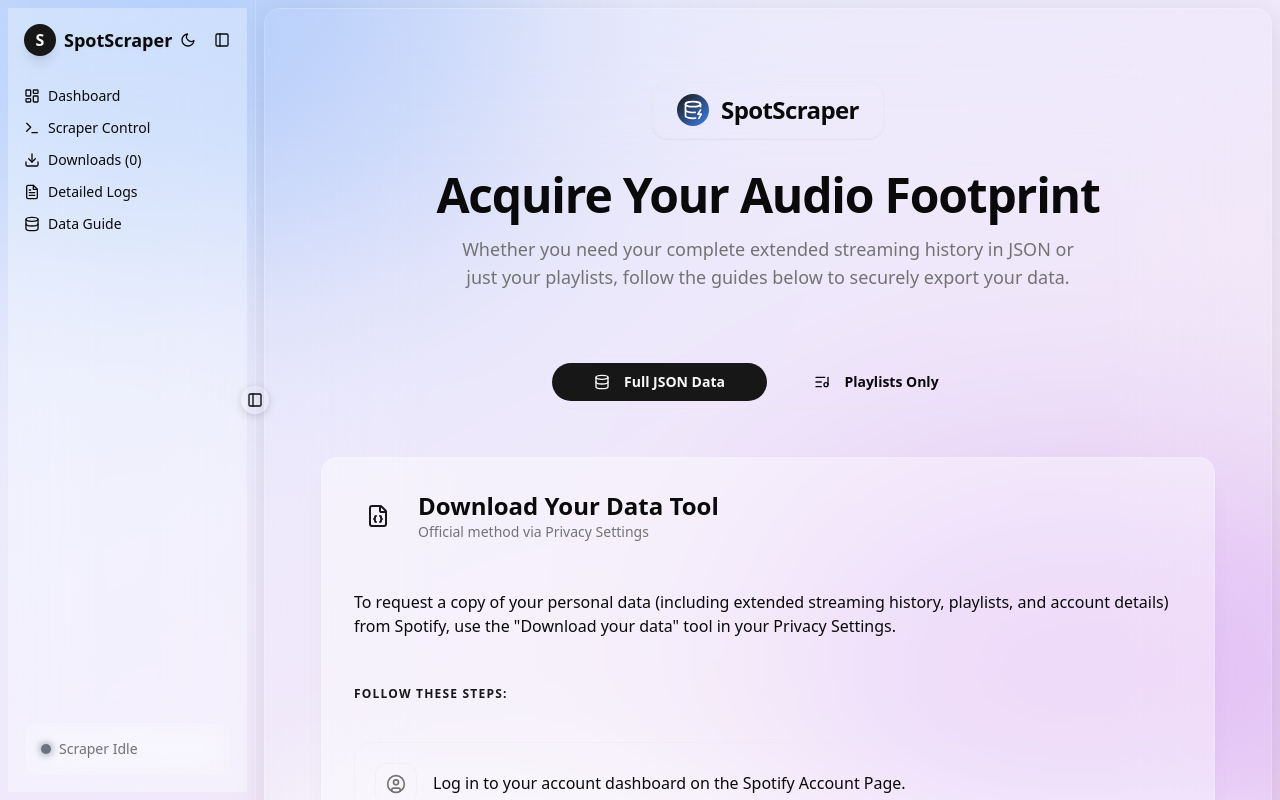
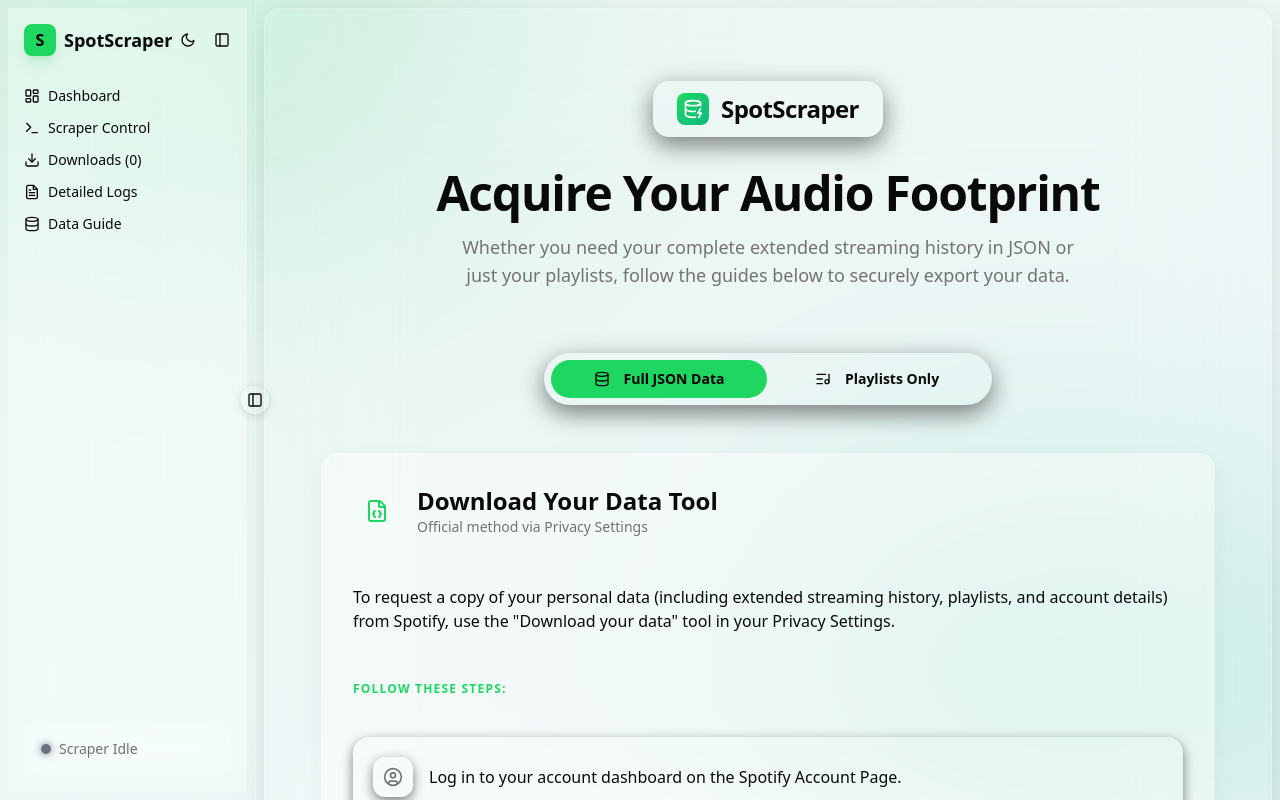
Before and after one commit to PeterMaks/SpotScraper, a React (Vite) app in the folder dashboard/frontend/: page /acquire in a window 1280 px wide. Shown: the top 800 px of the page. Built offline with nearby package versions, Linux system fonts and the light colour scheme; no server answers.

Commit message:
overhauled to spitify theme

```diff
--- a/dashboard/frontend/src/components/Layout.jsx
+++ b/dashboard/frontend/src/components/Layout.jsx
@@ -61,10 +61,10 @@
 
   return (
     <>
-      {/* Super High Glassmorphism Background layer */}
-      <div className="fixed inset-0 z-[-1] bg-gradient-to-br from-blue-500/10 via-purple-500/10 to-pink-500/10 dark:from-blue-900/30 dark:via-purple-900/30 dark:to-pink-900/30">
-        <div className="absolute top-[-20%] left-[-10%] w-[50%] h-[50%] rounded-full bg-blue-500/30 blur-[120px] mix-blend-screen pointer-events-none" />
-        <div className="absolute bottom-[-10%] right-[-10%] w-[50%] h-[50%] rounded-full bg-purple-500/30 blur-[120px] mix-blend-screen pointer-events-none" />
+      {/* Spotify-inspired ambient background */}
+      <div className="fixed inset-0 z-[-1] bg-gradient-to-br from-green-500/5 via-emerald-500/5 to-teal-500/5 dark:from-green-900/20 dark:via-emerald-950/20 dark:to-black/0">
+        <div className="absolute top-[-20%] left-[-10%] w-[50%] h-[50%] rounded-full bg-green-500/15 dark:bg-green-500/10 blur-[120px] mix-blend-screen pointer-events-none" />
+        <div className="absolute bottom-[-10%] right-[-10%] w-[50%] h-[50%] rounded-full bg-emerald-500/15 dark:bg-emerald-500/8 blur-[120px] mix-blend-screen pointer-events-none" />
       </div>
 
       <TooltipProvider delayDuration={0}>
@@ -73,7 +73,7 @@
             <SidebarHeader>
               <div className="flex items-center justify-between p-2">
                 <div className="flex items-center gap-2">
-                  <div className="flex size-8 items-center justify-center rounded-lg bg-primary text-primary-foreground font-bold shrink-0 shadow-lg shadow-primary/20">
+                  <div className="flex size-8 items-center justify-center rounded-lg bg-primary text-primary-foreground font-bold shrink-0 shadow-lg shadow-green-500/20">
                     S
                   </div>
                   <span className="font-semibold text-lg truncate group-data-[collapsible=icon]:hidden drop-shadow-sm">SpotScraper</span>
@@ -155,7 +155,7 @@
           </Sidebar>
 
           {/* Main Content Area */}
-          <main className="flex-1 flex flex-col relative min-h-screen overflow-hidden bg-background/20 backdrop-blur-3xl m-2 rounded-2xl border border-white/20 shadow-[0_8px_32px_rgba(0,0,0,0.1)]">
+          <main className="flex-1 min-w-0 flex flex-col relative min-h-screen overflow-hidden bg-background/20 backdrop-blur-3xl m-2 rounded-2xl border border-white/20 shadow-[0_8px_32px_rgba(0,0,0,0.1)]">
             {/* Mobile-only floating trigger since sidebar hides completely on mobile */}
             <div className="absolute top-4 left-4 z-50 md:hidden flex items-center gap-2">
               <SidebarTrigger className="bg-background/50 backdrop-blur-md border border-white/10 shadow-sm" />
@@ -187,7 +187,7 @@
 
           {currentTrack && (
             <div className={`fixed bottom-6 left-1/2 -translate-x-1/2 w-[90%] max-w-2xl rounded-2xl border border-white/20 bg-background/80 backdrop-blur-3xl shadow-[0_8px_32px_rgba(0,0,0,0.25)] p-3 flex items-center justify-between gap-4 z-[100] transition-all duration-500 ${isPlaying ? 'translate-y-0 opacity-100' : 'translate-y-0 opacity-100'}`}>
-              <div className="flex items-center gap-3 w-1/3 min-w-[180px]">
+              <div className="flex items-center gap-3 shrink min-w-0 flex-1">
                 <div className="flex h-12 w-12 shrink-0 items-center justify-center rounded-xl bg-secondary text-secondary-foreground shadow-inner border border-white/10 overflow-hidden relative">
                   <img
                     key={currentTrack.name}
@@ -209,12 +209,12 @@
                 </div>
               </div>
 
-              <div className="flex flex-col items-center gap-1 w-1/3 flex-1">
+              <div className="flex flex-col items-center gap-1 shrink-0">
                 <div className="flex items-center gap-2">
                   <Button variant="ghost" size="icon" className="hover:bg-white/10 rounded-full" onClick={handlePlayPrev} disabled={downloads.length === 0} title="Previous">
                     <Icons.SkipBack className="size-4" />
                   </Button>
-                  <Button variant="outline" size="icon" className="size-9 rounded-full bg-background/50 backdrop-blur-md border-white/20 shadow-md hover:bg-white/20 flex items-center justify-center" onClick={() => currentTrack && setIsPlaying(!isPlaying)} disabled={!currentTrack}>
+                  <Button variant="outline" size="icon" className="size-9 rounded-full bg-primary text-primary-foreground border-0 shadow-md hover:scale-105 hover:bg-[#1db954] transition-transform flex items-center justify-center" onClick={() => currentTrack && setIsPlaying(!isPlaying)} disabled={!currentTrack}>
                     <span className="t-icon-swap" data-state={isPlaying ? 'a' : 'b'}>
                       <span className="t-icon" data-icon="a">
                         <Icons.Pause className="size-4" />
@@ -228,7 +228,7 @@
                     <Icons.SkipForward className="size-4" />
                   </Button>
                 </div>
-                <div className="flex items-center gap-2 w-full max-w-md">
+                <div className="hidden sm:flex items-center gap-2 w-full max-w-md">
                   <span ref={timeTextRef} className="text-[10px] font-medium text-muted-foreground w-8 text-right tabular-nums">0:00</span>
                   <input
                     ref={sliderRef}
@@ -245,7 +245,7 @@
                 </div>
               </div>
 
-              <div className="flex items-center gap-2 w-1/3 justify-end min-w-[120px]">
+              <div className="hidden md:flex items-center gap-2 justify-end">
                 <Icons.Volume className="size-4 text-muted-foreground" />
                 <input
                   type="range"
--- a/dashboard/frontend/src/index.css
+++ b/dashboard/frontend/src/index.css
@@ -14,74 +14,72 @@
   }
 
   :root {
+    /* Light theme — warm white surfaces, Spotify Green accent */
     --background: oklch(0.98 0 0 / 0%);
-    /* Transparent to show the fancy bg */
     --foreground: oklch(0.145 0 0);
     --card: oklch(1 0 0 / 40%);
     --card-foreground: oklch(0.145 0 0);
     --popover: oklch(1 0 0 / 75%);
     --popover-foreground: oklch(0.145 0 0);
-    --primary: oklch(0.205 0 0);
-    --primary-foreground: oklch(0.985 0 0);
+    --primary: #1ed760;
+    --primary-foreground: #000000;
     --secondary: oklch(0.97 0 0 / 50%);
     --secondary-foreground: oklch(0.205 0 0);
     --muted: oklch(0.97 0 0 / 50%);
     --muted-foreground: oklch(0.556 0 0);
     --accent: oklch(0.97 0 0 / 50%);
     --accent-foreground: oklch(0.205 0 0);
-    --destructive: oklch(0.577 0.245 27.325);
-    --border: oklch(0.922 0 0 / 30%);
-    --input: oklch(0.922 0 0 / 30%);
-    --ring: oklch(0.708 0 0 / 50%);
-    --chart-1: oklch(0.87 0 0);
-    --chart-2: oklch(0.556 0 0);
+    --destructive: #f3727f;
+    --border: transparent;
+    --input: transparent;
+    --ring: #1ed760;
+    --chart-1: #1ed760;
+    --chart-2: #1db954;
     --chart-3: oklch(0.439 0 0);
     --chart-4: oklch(0.371 0 0);
     --chart-5: oklch(0.269 0 0);
-    --radius: 1rem;
+    --radius: 0.5rem;
     --sidebar: oklch(1 0 0 / 30%);
     --sidebar-foreground: oklch(0.145 0 0);
-    --sidebar-primary: oklch(0.205 0 0);
-    --sidebar-primary-foreground: oklch(0.985 0 0);
+    --sidebar-primary: #1ed760;
+    --sidebar-primary-foreground: #000000;
     --sidebar-accent: oklch(0.97 0 0 / 50%);
     --sidebar-accent-foreground: oklch(0.205 0 0);
-    --sidebar-border: oklch(0.922 0 0 / 20%);
-    --sidebar-ring: oklch(0.708 0 0 / 50%);
+    --sidebar-border: transparent;
   }
 
   .dark {
-    --background: oklch(0.05 0 0 / 0%);
-    /* Transparent */
-    --foreground: oklch(0.985 0 0);
-    --card: oklch(0 0 0 / 40%);
-    --card-foreground: oklch(0.985 0 0);
-    --popover: oklch(0.12 0 0 / 75%);
-    --popover-foreground: oklch(0.985 0 0);
-    --primary: oklch(0.922 0 0);
-    --primary-foreground: oklch(0.205 0 0);
-    --secondary: oklch(0.269 0 0 / 50%);
-    --secondary-foreground: oklch(0.985 0 0);
-    --muted: oklch(0.269 0 0 / 50%);
-    --muted-foreground: oklch(0.708 0 0);
-    --accent: oklch(0.269 0 0 / 50%);
-    --accent-foreground: oklch(0.985 0 0);
-    --destructive: oklch(0.704 0.191 22.216);
-    --border: oklch(1 0 0 / 15%);
-    --input: oklch(1 0 0 / 15%);
-    --ring: oklch(0.556 0 0 / 50%);
-    --chart-1: oklch(0.87 0 0);
-    --chart-2: oklch(0.556 0 0);
-    --chart-3: oklch(0.439 0 0);
-    --chart-4: oklch(0.371 0 0);
-    --chart-5: oklch(0.269 0 0);
-    --sidebar: oklch(0 0 0 / 30%);
-    --sidebar-foreground: oklch(0.985 0 0);
-    --sidebar-primary: oklch(0.488 0.243 264.376);
-    --sidebar-primary-foreground: oklch(0.985 0 0);
-    --sidebar-accent: oklch(0.269 0 0 / 50%);
-    --sidebar-accent-foreground: oklch(0.985 0 0);
-    --sidebar-border: oklch(1 0 0 / 15%);
-    --sidebar-ring: oklch(0.556 0 0 / 50%);
+    /* Spotify dark theme — #121212 base, #181818 surfaces, #1ed760 accent */
+    --background: #121212;
+    --foreground: #ffffff;
+    --card: #181818;
+    --card-foreground: #ffffff;
+    --popover: #252525;
+    --popover-foreground: #ffffff;
+    --primary: #1ed760;
+    --primary-foreground: #000000;
+    --secondary: #1f1f1f;
+    --secondary-foreground: #ffffff;
+    --muted: #272727;
+    --muted-foreground: #b3b3b3;
+    --accent: #1f1f1f;
+    --accent-foreground: #ffffff;
+    --destructive: #f3727f;
+    --border: transparent;
+    --input: transparent;
+    --ring: #1ed760;
+    --chart-1: #1ed760;
+    --chart-2: #1db954;
+    --chart-3: #539df5;
+    --chart-4: #ffa42b;
+    --chart-5: #f3727f;
+    --sidebar: #121212;
+    --sidebar-foreground: #ffffff;
+    --sidebar-primary: #1ed760;
+    --sidebar-primary-foreground: #000000;
+    --sidebar-accent: #1f1f1f;
+    --sidebar-accent-foreground: #ffffff;
+    --sidebar-border: transparent;
   }
 
   * {
@@ -95,7 +93,7 @@
   }
 
   .dark body {
-    background-color: #0f172a;
+    background-color: #121212;
   }
 
   html {
--- a/dashboard/frontend/src/pages/AcquireDataGuide.jsx
+++ b/dashboard/frontend/src/pages/AcquireDataGuide.jsx
@@ -23,8 +23,8 @@
   return (
     <div className="flex flex-col items-center py-10 px-6 w-full animate-in fade-in duration-500">
       <header className="text-center mb-16 max-w-3xl">
-        <div className="inline-flex items-center gap-3 mb-8 px-6 py-3 bg-secondary/50 border rounded-2xl shadow-sm">
-          <div className="flex size-8 rounded-lg bg-gradient-to-br from-primary to-blue-500 items-center justify-center text-white">
+        <div className="inline-flex items-center gap-3 mb-8 px-6 py-3 bg-secondary/50 rounded-2xl shadow-[0_8px_24px_rgba(0,0,0,0.5)]">
+          <div className="flex size-8 rounded-lg bg-gradient-to-br from-primary to-emerald-500 items-center justify-center text-white">
             <DatabaseZap size={20} />
           </div>
           <span className="text-2xl font-extrabold tracking-tight">SpotScraper</span>
@@ -35,7 +35,7 @@
         </p>
       </header>
 
-      <div className="flex relative bg-secondary/50 p-1.5 rounded-full mb-12 border w-full max-w-md mx-auto">
+      <div className="flex relative bg-secondary/50 p-1.5 rounded-full mb-12 w-full max-w-md mx-auto shadow-[0_8px_24px_rgba(0,0,0,0.5)]">
         <Button
           variant={activeTab === 'full' ? 'default' : 'ghost'}
           className="flex-1 rounded-full text-sm font-semibold h-10"
@@ -54,7 +54,7 @@
 
       <div className="w-full max-w-4xl mx-auto">
         {activeTab === 'full' && (
-          <Card className="p-8 border bg-card">
+          <Card className="p-8 bg-card shadow-[0_8px_24px_rgba(0,0,0,0.5)] border-0">
             <div className="flex items-center gap-4 mb-8">
               <div className="flex size-12 rounded-xl bg-primary/15 items-center justify-center text-primary">
                 <FileJson size={24} />
@@ -73,8 +73,8 @@
 
             <div className="grid gap-4 mb-12">
               {steps.map((step, idx) => (
-                <div key={idx} className="flex items-start gap-4 p-5 bg-secondary/30 rounded-2xl border">
-                  <div className="text-muted-foreground bg-background p-2.5 rounded-xl border">
+                <div key={idx} className="flex items-start gap-4 p-5 bg-secondary/30 rounded-2xl shadow-[0_4px_12px_rgba(0,0,0,0.5)]">
+                  <div className="text-muted-foreground bg-background p-2.5 rounded-xl shadow-[0_4px_12px_rgba(0,0,0,0.5)]">
                     {step.icon}
                   </div>
                   <p className="text-base pt-2">{step.text}</p>
@@ -82,7 +82,7 @@
               ))}
             </div>
 
-            <div className="p-6 rounded-2xl bg-primary/5 border border-primary/20 flex gap-5">
+            <div className="p-6 rounded-2xl bg-[#1ed760]/5 flex gap-5 shadow-[0_4px_12px_rgba(0,0,0,0.5)]">
               <div className="text-primary pt-1">
                 <Info size={24} />
               </div>
@@ -97,9 +97,9 @@
         )}
 
         {activeTab === 'playlists' && (
-          <Card className="p-8 border bg-card text-center flex flex-col items-center">
+          <Card className="p-8 bg-card shadow-[0_8px_24px_rgba(0,0,0,0.5)] text-center flex flex-col items-center border-0">
             <div className="flex items-center gap-4 mb-8 self-start text-left w-full">
-              <div className="flex size-12 rounded-xl bg-purple-500/15 items-center justify-center text-purple-500">
+              <div className="flex size-12 rounded-xl bg-green-500/15 items-center justify-center text-green-500">
                 <Music size={24} />
               </div>
               <div>
@@ -112,8 +112,8 @@
               If you only need your playlists and don't want to wait 30 days for Spotify's full archive, <strong>Exportify</strong> is a secure third-party tool that connects to the Spotify API and instantly generates CSV files of your playlists.
             </p>
 
-            <div className="flex flex-col items-center gap-8 p-12 bg-secondary/30 rounded-3xl border w-full">
-              <div className="flex size-20 rounded-3xl bg-gradient-to-br from-purple-500/20 to-blue-500/20 border items-center justify-center text-foreground shadow-lg">
+            <div className="flex flex-col items-center gap-8 p-12 bg-secondary/30 rounded-3xl w-full shadow-[0_4px_12px_rgba(0,0,0,0.5)]">
+              <div className="flex size-20 rounded-3xl bg-gradient-to-br from-green-500/20 to-emerald-500/20 items-center justify-center text-foreground shadow-lg">
                 <ExternalLink size={32} />
               </div>
 
--- a/dashboard/frontend/src/pages/Downloads.jsx
+++ b/dashboard/frontend/src/pages/Downloads.jsx
@@ -216,7 +216,7 @@
       </div>
 
       <Card>
-        <div className="rounded-md border">
+        <div className="rounded-md">
           <Table>
             <TableHeader>
               <TableRow>
@@ -341,7 +341,7 @@
       </Card>
 
       {selectedFiles.size > 0 && createPortal(
-        <div className={`fixed ${currentTrack ? 'bottom-24' : 'bottom-6'} left-1/2 -translate-x-1/2 w-[90%] max-w-2xl rounded-2xl border border-white/20 bg-background/80 backdrop-blur-3xl shadow-[0_8px_32px_rgba(0,0,0,0.25)] px-6 py-3 flex items-center justify-between gap-4 z-[110] animate-in slide-in-from-bottom-10 fade-in duration-300 transition-[bottom] duration-300`}>
+        <div className={`fixed ${currentTrack ? 'bottom-24' : 'bottom-6'} left-1/2 -translate-x-1/2 w-[90%] max-w-2xl rounded-2xl bg-background/80 backdrop-blur-3xl shadow-[0_8px_32px_rgba(0,0,0,0.5)] px-6 py-3 flex items-center justify-between gap-4 z-[110] animate-in slide-in-from-bottom-10 fade-in duration-300 transition-[bottom] duration-300`}>
           <span className="text-primary font-medium">{selectedFiles.size} items selected</span>
           <div className="flex items-center gap-2">
             <Button onClick={handleBatchDownload} className="rounded-full h-9">
```
Also changed, not shown: dashboard/frontend/src/pages/Dashboard.jsx (+14 -14 lines), dashboard/frontend/src/pages/DetailedLogs.jsx (+5 -5 lines), dashboard/frontend/src/pages/ScraperControl.jsx (+8 -8 lines), 1 other file (tests, documents, lock files or other folders).
